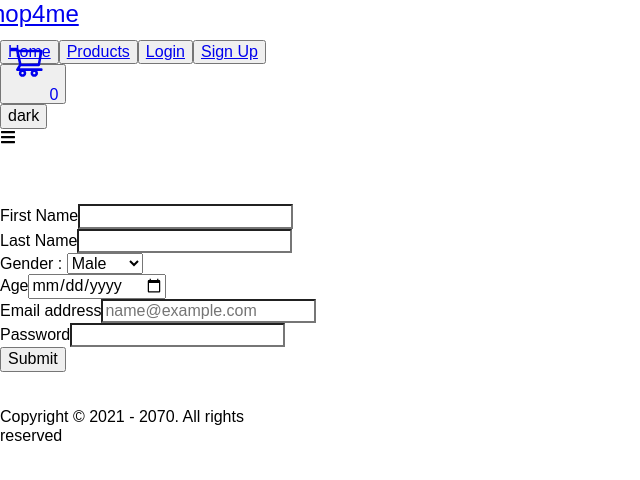
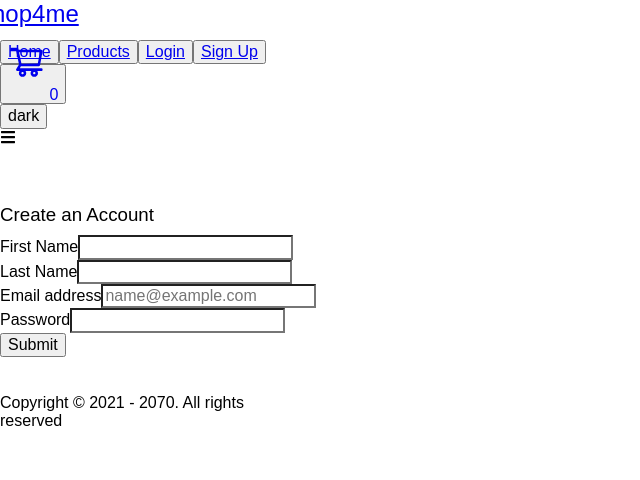
Before and after one commit to Toluene1/Shop4me, a React (Vite) app: page /signup in a window 1280 px wide. Shown: the top 480 px of the page, without its empty margins (0-640 px from the left). Built offline with nearby package versions, Linux system fonts and the light colour scheme.

Commit message:
added signup details to LS

```diff
--- a/src/pages/Signup.jsx
+++ b/src/pages/Signup.jsx
@@ -38,27 +38,27 @@ const Signup = () => {
         return (registeredUser = true);
       }
     });
-    // console.log(createAcc.current);
-    // if (registeredUser == true) {
-    //   setalert(true);
-    //   setalertMessage("user already exist, proceed to login");
-    // } else if (
-    //   !createAcc.current.email.includes("@") &&
-    //   createAcc.current.firstName &&
-    //   createAcc.current.lastName &&
-    //   createAcc.current.password
-    // ) {
-    //   setalert(true);
-    //   setalertMessage("email must include @");
-    // } else if (
-    //   createAcc.current.email.includes("@") &&
-    //   createAcc.current.firstName &&
-    //   createAcc.current.lastName &&
-    //   createAcc.current.password.length < 8
-    // ) {
-    //   setalert(true);
-    //   setalertMessage("password must be at least 8 characters");
-    // } else {
+
+    if (registeredUser == true) {
+      setalert(true);
+      setalertMessage("user already exist, proceed to login");
+    } else if (
+      !createAcc.current.email.includes("@") &&
+      createAcc.current.firstName &&
+      createAcc.current.lastName &&
+      createAcc.current.password
+    ) {
+      setalert(true);
+      setalertMessage("email must include @");
+    } else if (
+      createAcc.current.email.includes("@") &&
+      createAcc.current.firstName &&
+      createAcc.current.lastName &&
+      createAcc.current.password.length < 8
+    ) {
+      setalert(true);
+      setalertMessage("password must be at least 8 characters");
+    } else {
       let newStore = [...Store, { ...createAcc.current }];
       setStore(newStore);
       localStorage.setItem("users", JSON.stringify(newStore));
@@ -68,9 +68,13 @@ const Signup = () => {
       for (let index = 0; index < input.length; index++) {
         input[index].value = "";
       }
-    // }
+      console.log(createAcc.current);
+    }
   };
 
+  const closeAlert = () => {
+    setalert(false);
+  };
   //   useEffect(() => {
   //     firstName.current.focus();
   //   }, []);
@@ -82,11 +86,20 @@ const Signup = () => {
       <br />
       <br />
       <main>
-        <main className="w-50 mx-auto py-5">
+        <main>
+          <div className="text-center mt-5">
+            {alert && (
+              <Alert closeAlert={closeAlert} alertMessage={alertMessage} />
+            )}
+            <h3 className="text-center">Create an Account</h3>
+          </div>
+        </main>
+        <main className="w-50 mx-auto py-1">
           <form onSubmit={SubmitUser} className="bg-warning p-3">
             <div className="mb-3">
               <label className="form-label fw-bold text-dark">First Name</label>
               <input
+                required
                 type="text"
                 onChange={(e) => (createAcc.current.firstName = e.target.value)}
                 className={`form-control outline-warning border-0 text-warning bg-${theme}`}
@@ -95,39 +108,18 @@ const Signup = () => {
             <div className="mb-3">
               <label className="form-label fw-bold text-dark">Last Name</label>
               <input
+                required
                 type="text"
                 onChange={(e) => (createAcc.current.lastName = e.target.value)}
                 className={`form-control outline-warning border-0 text-warning bg-${theme}`}
               />
-            </div>
-            <div className="d-flex flex-wrap justify-content-evenly">
-              <div>
-                <label className="form-label fw-bold text-dark">
-                  Gender :{" "}
-                </label>
-                <select
-                  name="Gender"
-                  id=""
-                  className={`w-50 ms-2 p-1 px-1 rounded text-warning outline-0 border-0 bg-${theme}`}
-                >
-                  <option value="Male">Male</option>
-                  <option value="Female">Female</option>
-                </select>
-              </div>
-              <div className="d-flex flex-wrap align-center ms-5">
-                <label className="form-label fw-bold text-dark">Age</label>
-                <input
-                  type="date"
-                  onChange={(e) => (createAcc.current.age = e.target.value)}
-                  className={`form-control ms-4 w-50 outline-warning border-0 text-warning bg-${theme}`}
-                />
-              </div>
             </div>
             <div className="mb-3">
               <label className="form-label fw-bold text-dark">
                 Email address
               </label>
               <input
+                required
                 type="text"
                 placeholder="name@example.com"
                 onChange={(e) => (createAcc.current.email = e.target.value)}
@@ -137,6 +129,7 @@ const Signup = () => {
             <div className="mb-3">
               <label className="form-label fw-bold text-dark">Password</label>
               <input
+                required
                 type="password"
                 onChange={(e) => (createAcc.current.password = e.target.value)}
                 className={`form-control outline-warning border-0 border-none text-warning bg-${theme}`}
```
Lines whose indentation alone changed are shown as unchanged.
